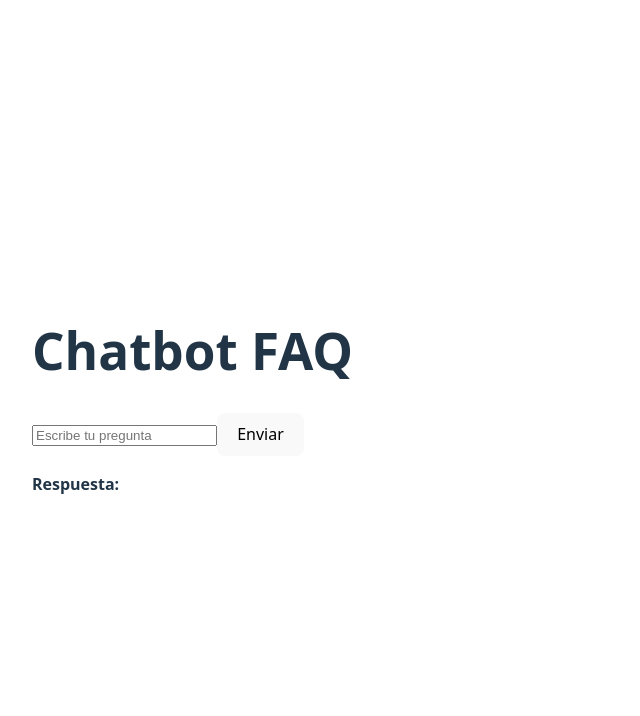
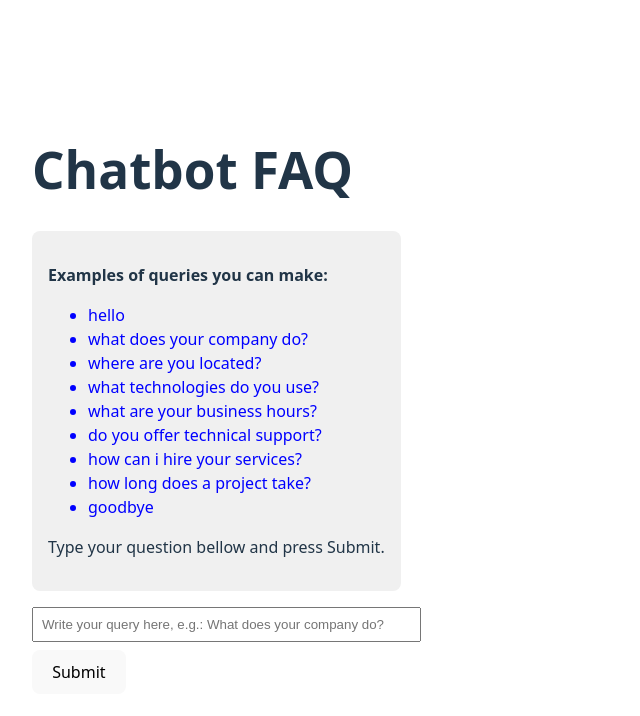
Before and after one commit to geeky4dev/chatbot-faq, a React (Vite) app in the folder frontend/: page / in a window 1280 px wide. Shown: the top 716 px of the page, without its empty margins (0-640 px from the left). Built offline with nearby package versions, Linux system fonts and the light colour scheme.

Commit message:
App.jsx actualization

```diff
--- a/frontend/src/App.jsx
+++ b/frontend/src/App.jsx
@@ -3,25 +3,35 @@ import { useState } from 'react'
 function App() {
   const [mensaje, setMensaje] = useState("")
   const [respuesta, setRespuesta] = useState("")
+  const [showExamples, setShowExamples] = useState(true)
 
   const backendUrl = import.meta.env.VITE_BACKEND_URL
 
-  console.log("BACKEND URL:", import.meta.env.VITE_BACKEND_URL);
+  const ejemplos = [
+    "hello",
+    "what does your company do?",
+    "where are you located?",
+    "what technologies do you use?",
+    "what are your business hours?",
+    "do you offer technical support?",
+    "how can i hire your services?",
+    "how long does a project take?",
+    "goodbye",
+  ]
 
   const enviarMensaje = async () => {
+    if (!mensaje.trim()) return // evita enviar mensajes vacíos
+
+    setShowExamples(false) // ocultar ejemplos cuando el usuario escribe algo
+
     try {
       const res = await fetch(`${backendUrl}/chat`, {
         method: 'POST',
-        headers: {
-          'Content-Type': 'application/json'
-        },
-        // Cambié la clave a 'message' para que coincida con el backend
+        headers: { 'Content-Type': 'application/json' },
         body: JSON.stringify({ message: mensaje })
       })
 
-      if (!res.ok) {
-        throw new Error("Error al contactar al backend")
-      }
+      if (!res.ok) throw new Error("Error al contactar al backend")
 
       const data = await res.json()
       setRespuesta(data.respuesta)
@@ -34,14 +44,36 @@ function App() {
   return (
     <div style={{ padding: "2rem" }}>
       <h1>Chatbot FAQ</h1>
+
+      {showExamples && (
+        <div style={{ marginBottom: "1rem", backgroundColor: "#f0f0f0", padding: "1rem", borderRadius: "8px" }}>
+          <p><strong>Examples of queries you can make:</strong></p>
+          <ul>
+            {ejemplos.map((ej, i) => (
+              <li key={i} style={{ cursor: "pointer", color: "blue" }}
+                  onClick={() => { setMensaje(ej); setShowExamples(false); setRespuesta("") }}>
+                {ej}
+              </li>
+            ))}
+          </ul>
+          <p>Type your question bellow and press Submit.</p>
+        </div>
+      )}
+
       <input
         type="text"
         value={mensaje}
         onChange={(e) => setMensaje(e.target.value)}
-        placeholder="Escribe tu pregunta"
+        placeholder="Write your query here, e.g.: What does your company do?"
+        style={{ width: "100%", padding: "0.5rem", marginBottom: "0.5rem" }}
       />
-      <button onClick={enviarMensaje}>Enviar</button>
-      <p><strong>Respuesta:</strong> {respuesta}</p>
+      <button onClick={enviarMensaje}>Submit</button>
+
+      {respuesta && (
+        <p style={{ marginTop: "1rem" }}>
+          <strong>Respuesta:</strong> {respuesta}
+        </p>
+      )}
     </div>
   )
 }
```
